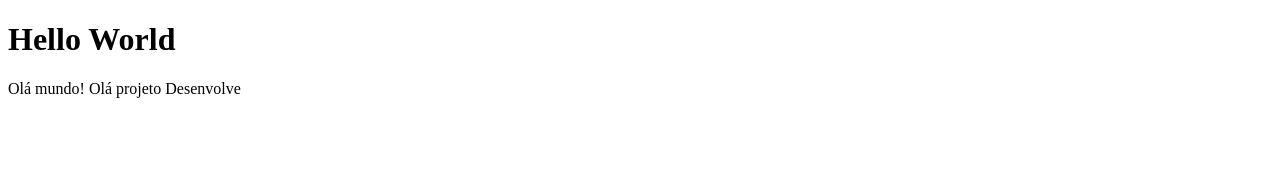
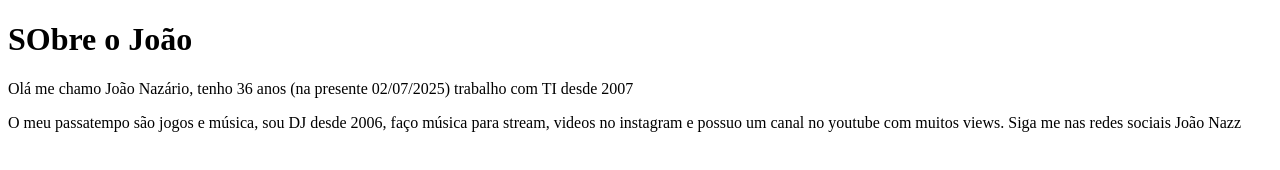
Before and after one commit to joaonazario/Projeto-Desenvolve, a plain HTML site: page HTML/Hello/index.html in a window 1280 px wide. Drawn offline with Linux system fonts and the light colour scheme.

Commit message:
Atualizando

```diff
--- a/HTML/Hello/index.html
+++ b/HTML/Hello/index.html
@@ -6,7 +6,10 @@
     <title>Document</title>
 </head>
 <body>
-    <h1>Hello World</h1>
-    <p>Olá mundo! Olá projeto Desenvolve</p>
+    <h1>SObre o João</h1>
+    <p>Olá me chamo João Nazário, tenho 36 anos (na presente 02/07/2025) trabalho com TI desde 2007</p>
+    <p>O meu passatempo são jogos e música, sou DJ desde 2006, faço música para stream, videos no instagram e possuo um canal no youtube
+        com muitos views. Siga me nas redes sociais João Nazz
+    </p>
 </body>
 </html>
```
